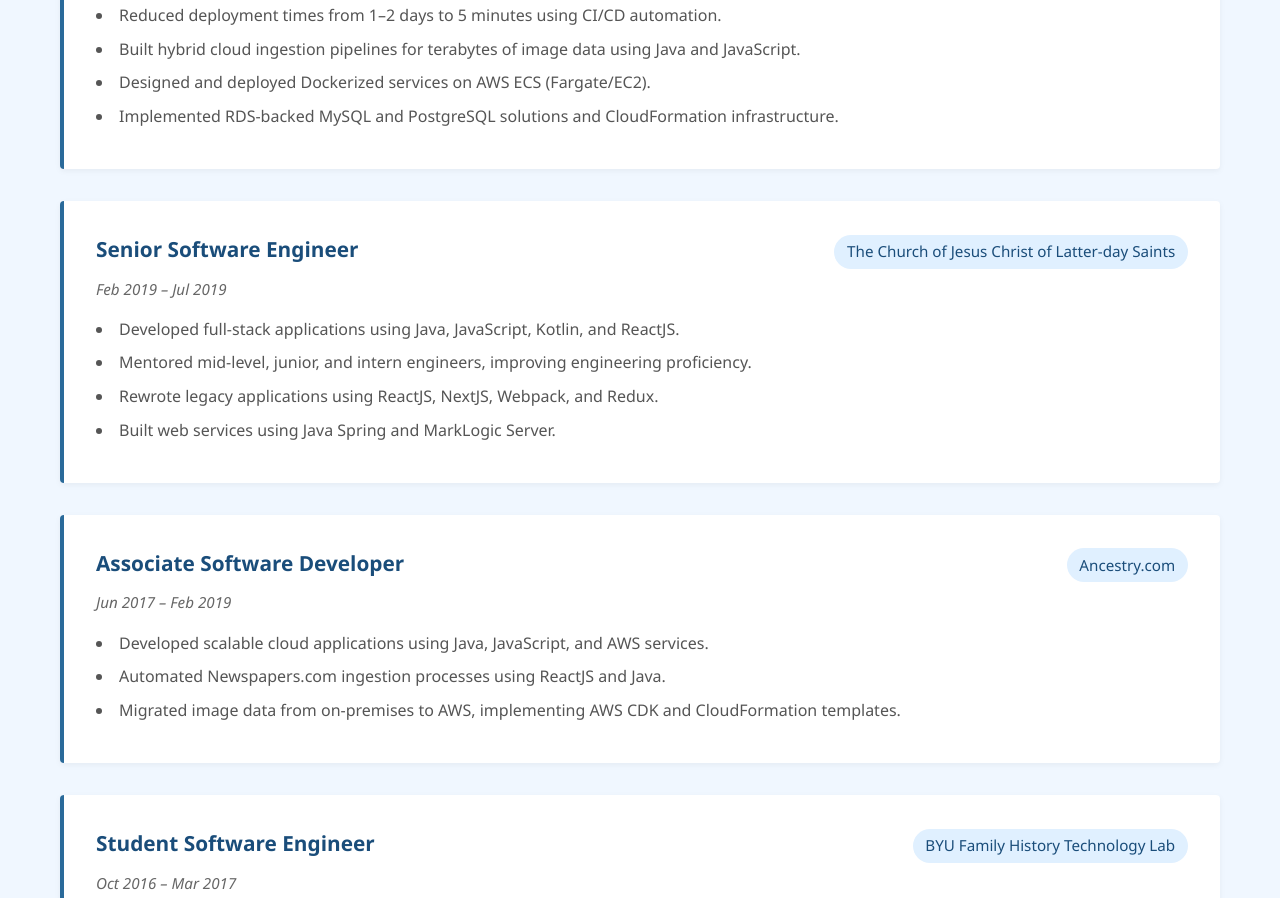
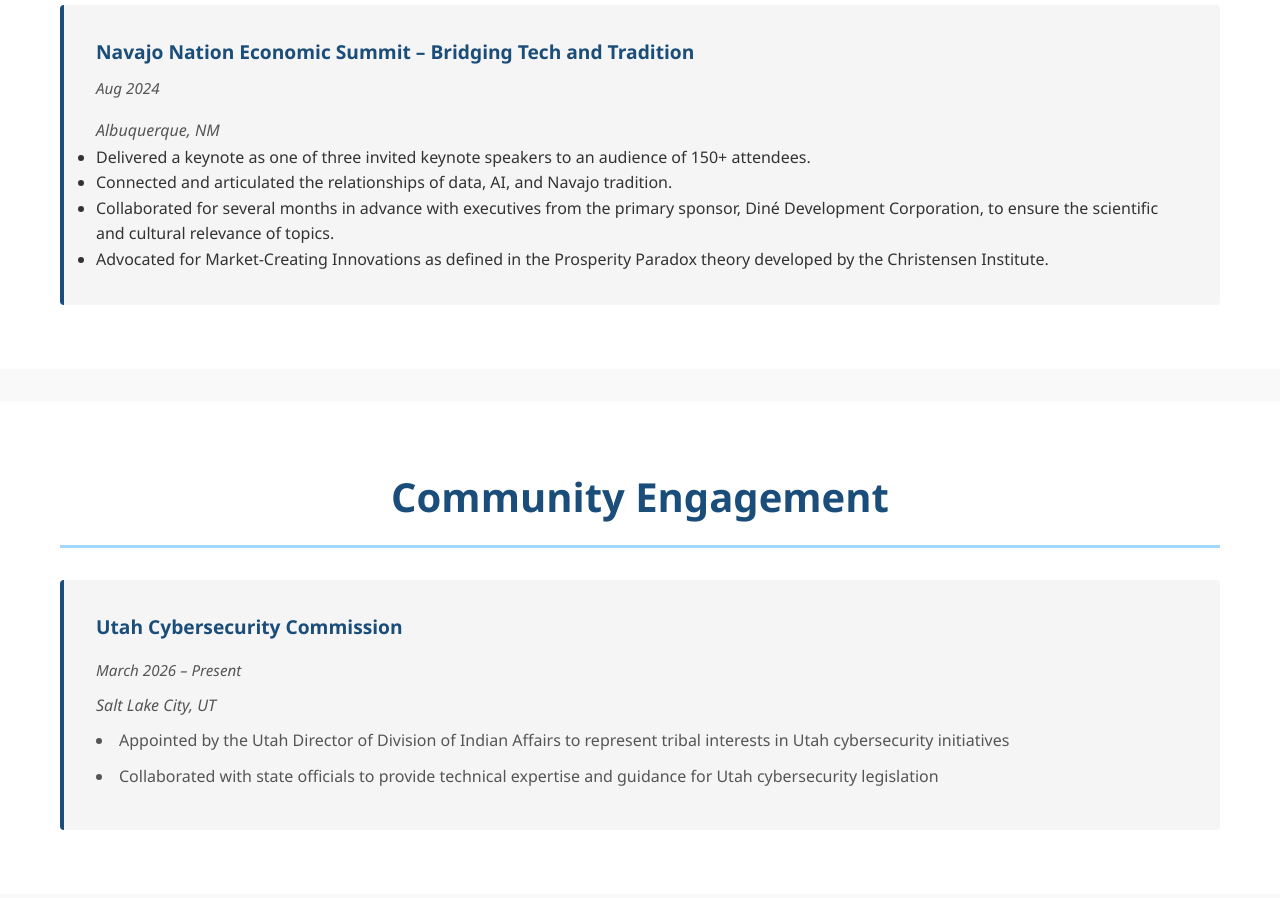
Before and after one commit to naataaniitsosie/academic-website, a plain HTML site: page index.html in a window 1280 px wide. Shown: the part 2253-3151 px from the top of the page. Drawn offline with Linux system fonts and the light colour scheme.

Commit message:
feat: add community engagement

```diff
--- a/index.html
+++ b/index.html
@@ -75,6 +75,93 @@
                     <p>Investigating the intersection of artificial intelligence and legal systems, including
                         applications for legal document analysis, automation, and the ethical implications of AI in the
                         legal domain.</p>
+                </div>
+            </div>
+        </div>
+    </section>
+
+    <section id="publications" class="section">
+        <div class="container">
+            <h2>Publications</h2>
+            <div class="publications-list">
+                <div class="publication-item">
+                    <h3>TBA</h3>
+                    <p class="publication-meta">Authors. Journal Name, Year.</p>
+                    <p>[Brief description or abstract]</p>
+                    <a href="#" class="link">Read More</a>
+                </div>
+                <!-- <div class="publication-item">
+                    <h3>[Publication Title]</h3>
+                    <p class="publication-meta">Authors. Journal Name, Year.</p>
+                    <p>[Brief description or abstract]</p>
+                    <a href="#" class="link">Read More</a>
+                </div>
+                <div class="publication-item">
+                    <h3>[Publication Title]</h3>
+                    <p class="publication-meta">Authors. Journal Name, Year.</p>
+                    <p>[Brief description or abstract]</p>
+                    <a href="#" class="link">Read More</a>
+                </div> -->
+            </div>
+        </div>
+    </section>
+
+    <section id="presentations" class="section">
+        <div class="container">
+            <h2>Presentations</h2>
+            <div class="presentations-list">
+                <div class="presentation-item">
+                    <h3>Navajo Nation Data Center Symposium — Building Solidarity and Partnership for Change</h3>
+                    <p class="presentation-meta">Jan 2026</p>
+                    <p><em>Shiprock, NM</em></p>
+                    <ul>
+                        <li>Delivered a featured lunchtime address to 30+ Navajo Nation leaders on emerging data industry trends and their strategic implications for tribal governance</li>
+                        <li>Advised senior stakeholders, including leaders from the Department of Diné Education, on pragmatic pathways for advancing data education and infrastructure</li>
+                        <li>Championed data sovereignty and community-centered data stewardship as pillars for long-term institutional strength</li>
+                        <li>Provided hands-on coaching to non-technical leaders to help translate data strategy into actionable community initiatives</li>
+                    </ul>
+                </div>
+                <div class="presentation-item">
+                    <h3>Navajo Nation Economic Summit – Bridging Tech and Tradition</h3>
+                    <p class="presentation-meta">Aug 2024</p>
+                    <p><em>Albuquerque, NM</em></p>
+                    <ul>
+                        <li>Delivered a keynote as one of three invited keynote speakers to an audience of 150+ attendees.</li>
+                        <li>Connected and articulated the relationships of data, AI, and Navajo tradition.</li>
+                        <li>Collaborated for several months in advance with executives from the primary sponsor, Diné Development Corporation, to ensure the scientific and cultural relevance of topics.</li>
+                        <li>Advocated for Market-Creating Innovations as defined in the Prosperity Paradox theory developed by the Christensen Institute.</li>
+                    </ul>
+                </div>
+            </div>
+        </div>
+    </section>
+
+    <section id="community-engagement" class="section">
+        <div class="container">
+            <h2>Community Engagement</h2>
+            <div class="engagement-list">
+                <div class="engagement-item">
+                    <h3>Utah Cybersecurity Commission</h3>
+                    <p class="engagement-meta">March 2026 – Present</p>
+                    <p><em>Salt Lake City, UT</em></p>
+                    <ul>
+                        <li>Appointed by the Utah Director of Division of Indian Affairs to represent tribal interests in Utah cybersecurity initiatives</li>
+                        <li>Collaborated with state officials to provide technical expertise and guidance for Utah cybersecurity legislation</li>
+                    </ul>
+                </div>
+            </div>
+        </div>
+    </section>
+
+    <section id="awards" class="section">
+        <div class="container">
+            <h2>Awards & Recognition</h2>
+            <div class="awards-list">
+                <div class="award-item">
+                    <h3>NSF CSGrad4US Fellow</h3>
+                    <p class="award-organization">Computing Research Association</p>
+                    <p class="award-year">Issued Aug 2025</p>
+                    <p>Selected as an NSF CSGrad4US Fellow, a nationally competitive program supporting research careers in computing. ID: <a href="https://verified.sertifier.com/en/verify/34026358673769/" target="_blank">34026358673769</a>.</p>
                 </div>
             </div>
         </div>
@@ -191,76 +278,6 @@
         </div>
     </section>
 
-    <section id="publications" class="section">
-        <div class="container">
-            <h2>Publications</h2>
-            <div class="publications-list">
-                <div class="publication-item">
-                    <h3>TBA</h3>
-                    <p class="publication-meta">Authors. Journal Name, Year.</p>
-                    <p>[Brief description or abstract]</p>
-                    <a href="#" class="link">Read More</a>
-                </div>
-                <!-- <div class="publication-item">
-                    <h3>[Publication Title]</h3>
-                    <p class="publication-meta">Authors. Journal Name, Year.</p>
-                    <p>[Brief description or abstract]</p>
-                    <a href="#" class="link">Read More</a>
-                </div>
-                <div class="publication-item">
-                    <h3>[Publication Title]</h3>
-                    <p class="publication-meta">Authors. Journal Name, Year.</p>
-                    <p>[Brief description or abstract]</p>
-                    <a href="#" class="link">Read More</a>
-                </div> -->
-            </div>
-        </div>
-    </section>
-
-    <section id="presentations" class="section">
-        <div class="container">
-            <h2>Presentations</h2>
-            <div class="presentations-list">
-                <div class="presentation-item">
-                    <h3>Navajo Nation Data Center Symposium — Building Solidarity and Partnership for Change</h3>
-                    <p class="presentation-meta">Jan 2026</p>
-                    <p><em>Shiprock, NM</em></p>
-                    <ul>
-                        <li>Delivered a featured lunchtime address to 30+ Navajo Nation leaders on emerging data industry trends and their strategic implications for tribal governance</li>
-                        <li>Advised senior stakeholders, including leaders from the Department of Diné Education, on pragmatic pathways for advancing data education and infrastructure</li>
-                        <li>Championed data sovereignty and community-centered data stewardship as pillars for long-term institutional strength</li>
-                        <li>Provided hands-on coaching to non-technical leaders to help translate data strategy into actionable community initiatives</li>
-                    </ul>
-                </div>
-                <div class="presentation-item">
-                    <h3>Navajo Nation Economic Summit – Bridging Tech and Tradition</h3>
-                    <p class="presentation-meta">Aug 2024</p>
-                    <p><em>Albuquerque, NM</em></p>
-                    <ul>
-                        <li>Delivered a keynote as one of three invited keynote speakers to an audience of 150+ attendees.</li>
-                        <li>Connected and articulated the relationships of data, AI, and Navajo tradition.</li>
-                        <li>Collaborated for several months in advance with executives from the primary sponsor, Diné Development Corporation, to ensure the scientific and cultural relevance of topics.</li>
-                        <li>Advocated for Market-Creating Innovations as defined in the Prosperity Paradox theory developed by the Christensen Institute.</li>
-                    </ul>
-                </div>
-            </div>
-        </div>
-    </section>
-
-    <section id="awards" class="section">
-        <div class="container">
-            <h2>Awards & Recognition</h2>
-            <div class="awards-list">
-                <div class="award-item">
-                    <h3>NSF CSGrad4US Fellow</h3>
-                    <p class="award-organization">Computing Research Association</p>
-                    <p class="award-year">Issued Aug 2025</p>
-                    <p>Selected as an NSF CSGrad4US Fellow, a nationally competitive program supporting research careers in computing. ID: <a href="https://verified.sertifier.com/en/verify/34026358673769/" target="_blank">34026358673769</a>.</p>
-                </div>
-            </div>
-        </div>
-    </section>
-
     <section id="education" class="section">
         <div class="container">
             <h2>Education</h2>
--- a/styles.css
+++ b/styles.css
@@ -296,6 +296,8 @@
     line-height: 1.7;
 }
 
+
+
 .link {
     color: #1a4d7a;
     text-decoration: none;
@@ -390,6 +392,54 @@
 .presentation-item p {
     color: #555;
     line-height: 1.7;
+}
+
+/* Community Engagement Section */
+.engagement-list {
+    display: grid;
+    gap: 2rem;
+}
+
+.engagement-item {
+    background-color: #f5f5f5;
+    padding: 2rem;
+    border-left: 4px solid #1a4d7a;
+    border-radius: 4px;
+    transition: transform 0.3s ease, box-shadow 0.3s ease;
+}
+
+.engagement-item:hover {
+    transform: translateX(4px);
+    box-shadow: 0 6px 16px rgba(0, 0, 0, 0.1);
+}
+
+.engagement-item h3 {
+    color: #1a4d7a;
+    margin-bottom: 1rem;
+    font-size: 1.2rem;
+}
+
+.engagement-meta {
+    color: #666;
+    font-style: italic;
+    margin-bottom: 1rem;
+    font-size: 0.95rem;
+}
+
+.engagement-item p {
+    color: #555;
+    line-height: 1.7;
+    margin-bottom: 0.5rem;
+}
+
+.engagement-item ul {
+    list-style-position: inside;
+    color: #555;
+    line-height: 1.7;
+}
+
+.engagement-item li {
+    margin-bottom: 0.5rem;
 }
 
 /* Awards Section */
```
